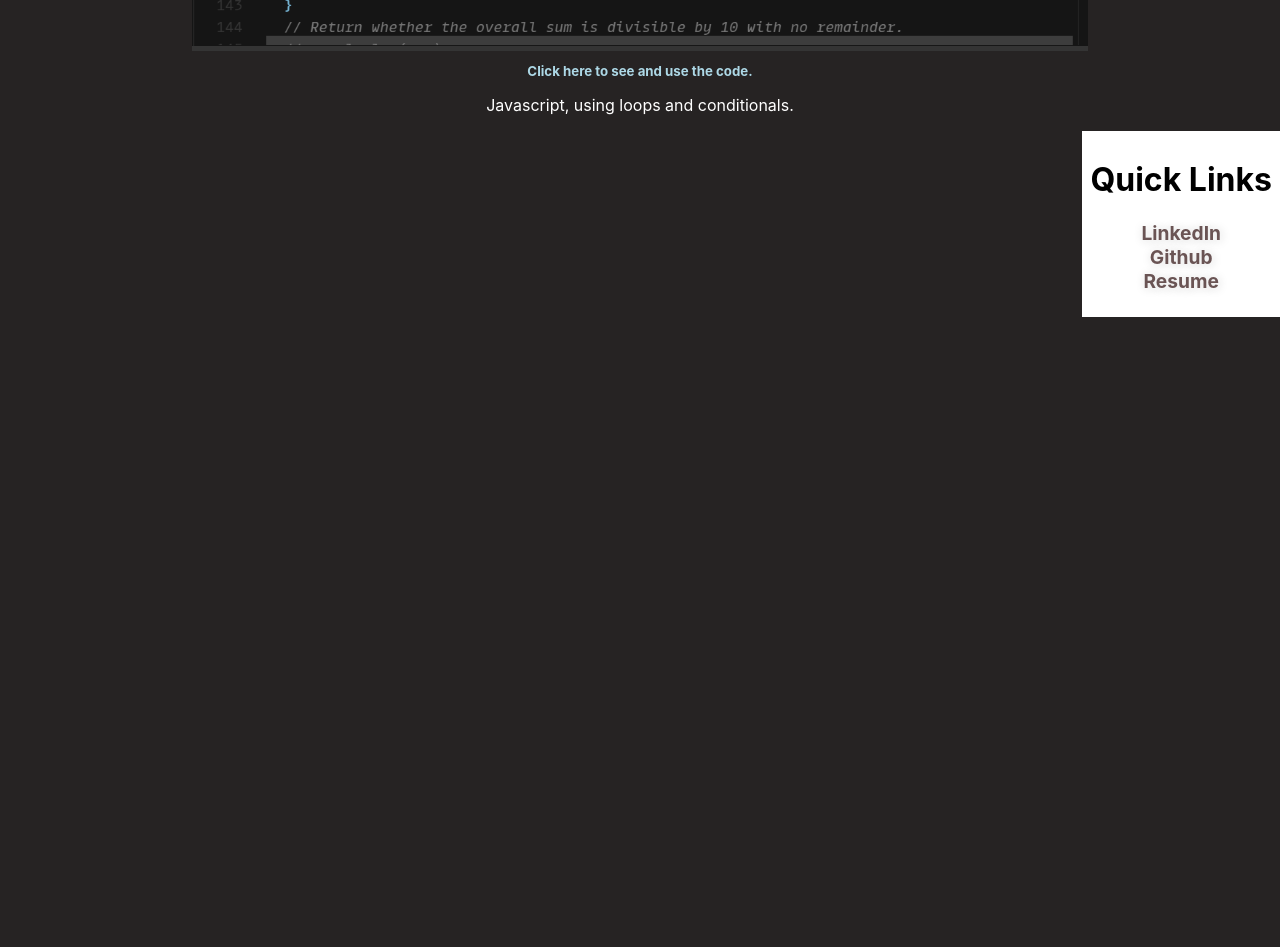
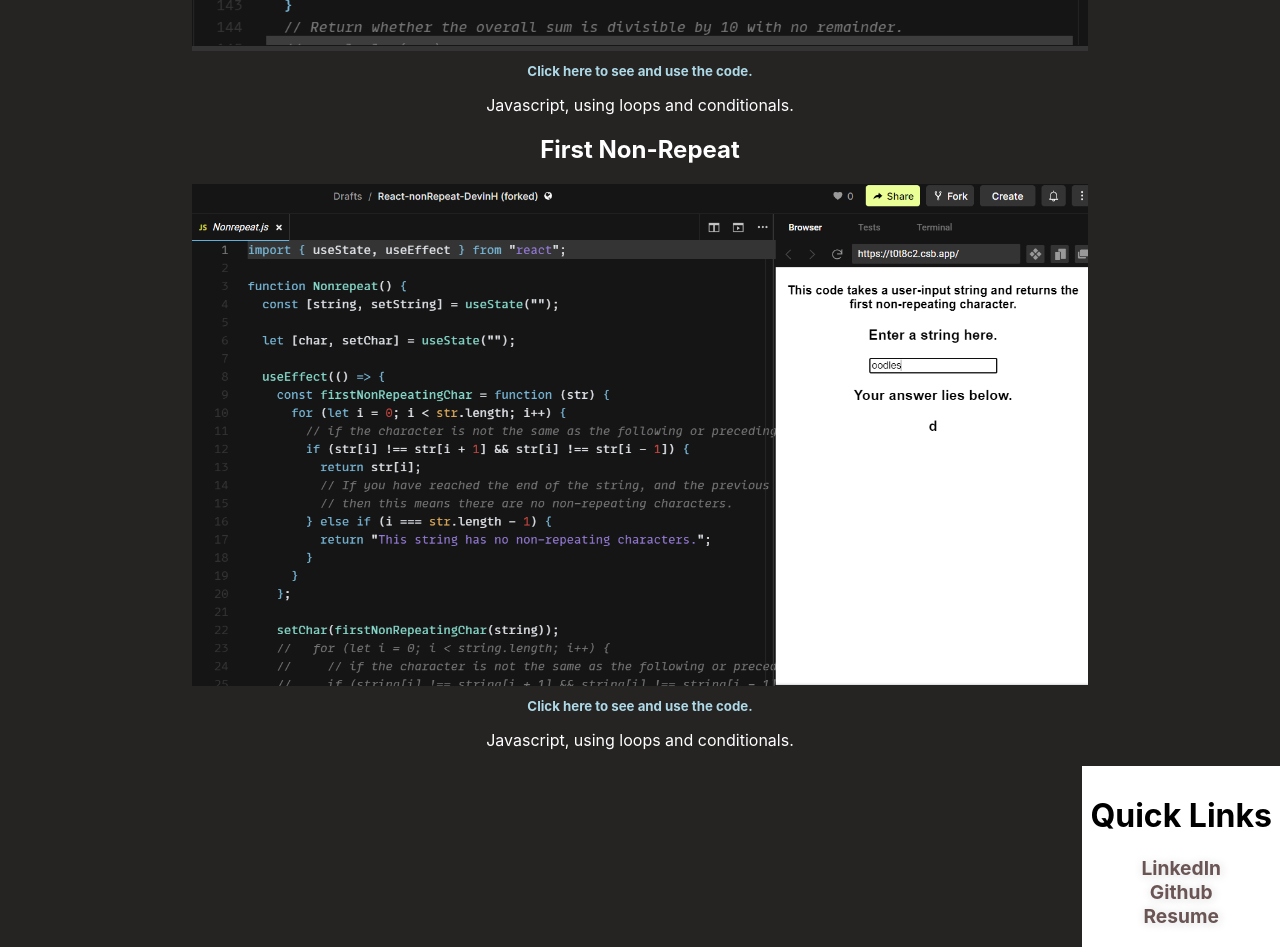
Before and after one commit to caution73/Devin-Hansen-Portfolio, a React (Create React App) app: page /algorithms in a window 1280 px wide. Shown: the part 940-1887 px from the top of the page. Before the commit the page ends 1257 px from the top, so only its background shows below. Built offline with nearby package versions, Linux system fonts and the light colour scheme.

Commit message:
Added another algo.

```diff
--- a/src/assets/MyWorks.js
+++ b/src/assets/MyWorks.js
@@ -32,6 +32,14 @@ const MyWorks = [
         repoLink:
           "https://codesandbox.io/s/luhn-algorithm-dhansen-forked-6kvuvk",
       },
+      {
+        title: "First Non-Repeat",
+        alt: "This code will takes a string input from the user and then returns the first non-repeating character.",
+        article: "",
+        tech: "Javascript, using loops and conditionals.",
+        url: "nonrepeat-screenshot.PNG",
+        repoLink: "https://codesandbox.io/s/react-nonrepeat-devinh-forked-t0t8c2",
+      }
     ],
   },
 ];
```
Also changed, not shown: public/nonrepeat-screenshot.PNG (added).
